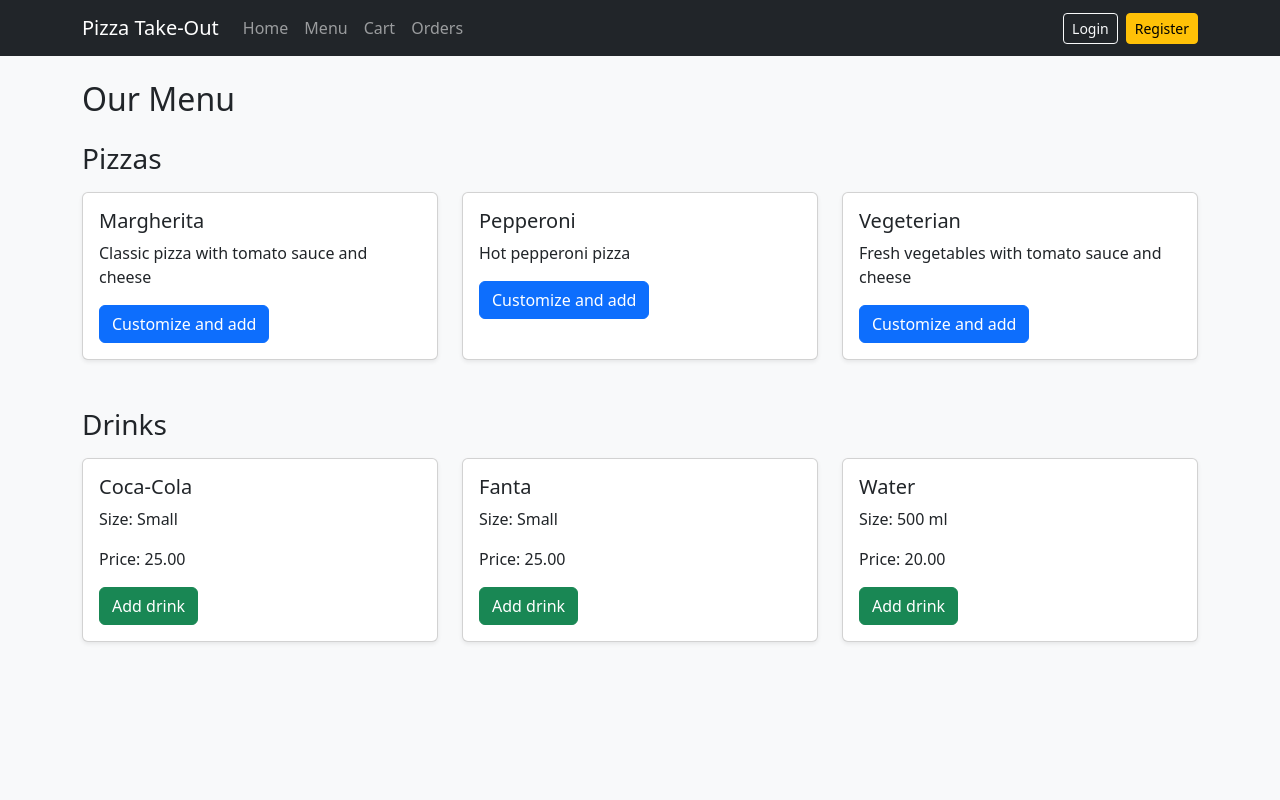
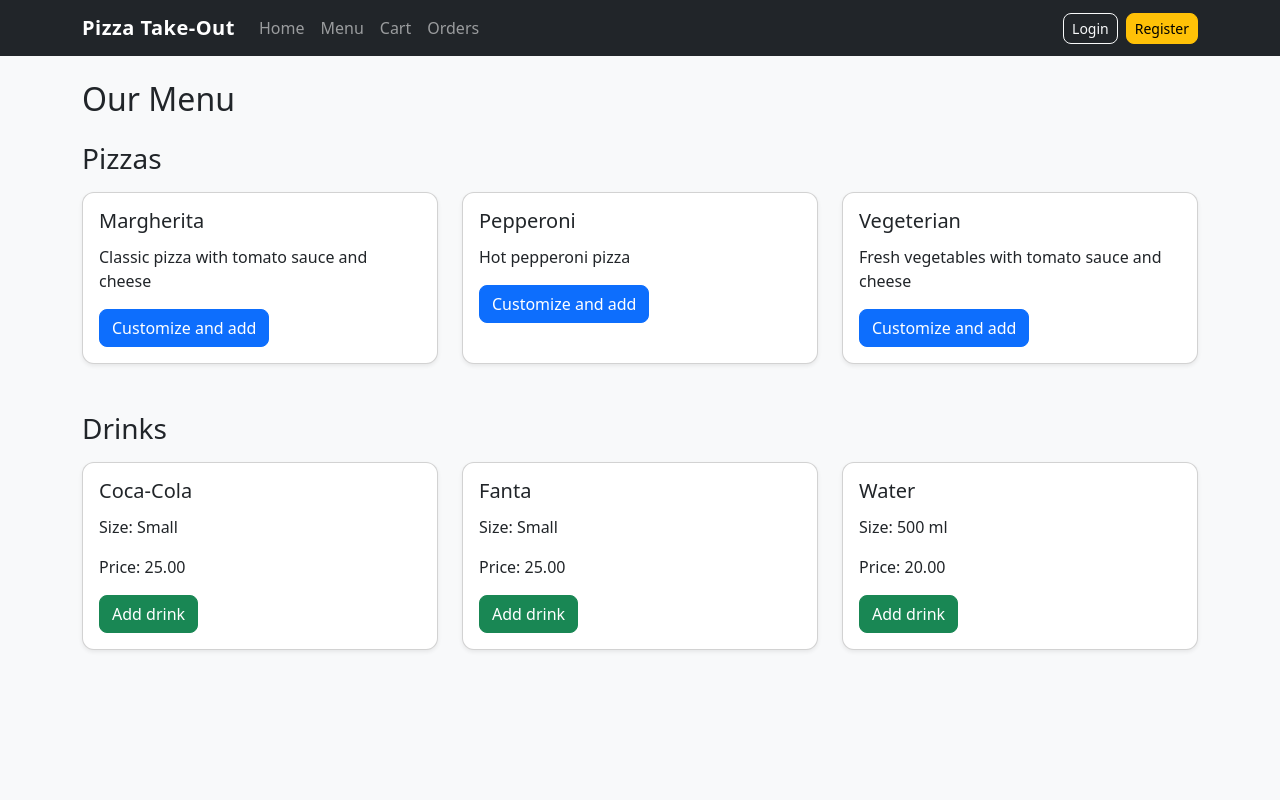
Before and after one commit to floramousavi/pizza_django_project, a Django app: page /menu/ in a window 1280 px wide. Run offline with Django 5.2, Linux system fonts and the light colour scheme; data comes from the database, SQL or seed files in the repository; both versions use the stored data as it was after the commit.

Commit message:
Added a custom css file and set up static files.

```diff
--- a/config/settings.py
+++ b/config/settings.py
@@ -118,6 +118,7 @@ USE_TZ = True
 # https://docs.djangoproject.com/en/6.0/howto/static-files/
 
 STATIC_URL = "static/"
+STATICFILES_DIRS = [BASE_DIR / "static"]
 LOGIN_URL = "/accounts/login/"
 LOGIN_REDIRECT_URL = "/"
 LOGOUT_REDIRECT_URL = "/"
--- /dev/null
+++ b/static/css/style.css
@@ -0,0 +1,40 @@
+body {
+    min-height: 100vh;
+}
+
+.navbar-brand {
+    font-weight: 700;
+    letter-spacing: 0.5px;
+}
+
+.card {
+    border-radius: 12px;
+}
+
+.btn {
+    border-radius: 8px;
+}
+
+h1, h2, h3, h4, h5 {
+    color: #212529;
+}
+
+.card-title {
+    margin-bottom: 0.75rem;
+}
+
+.alert {
+    border-radius: 10px;
+}
+
+.order-status-pending {
+    background-color: #6c757d;
+}
+
+.order-status-preparing {
+    background-color: #fd7e14;
+}
+
+.order-status-completed {
+    background-color: #198754;
+}
--- a/templates/base.html
+++ b/templates/base.html
@@ -1,3 +1,4 @@
+{% load static %}
 <!DOCTYPE html>
 <html lang="en">
 <head>
@@ -6,6 +7,7 @@
     <title>{% block title %}Pizza Take-Out{% endblock %}</title>
 
     <link href="https://cdn.jsdelivr.net/npm/bootstrap@5.3.8/dist/css/bootstrap.min.css" rel="stylesheet" integrity="sha384-sRIl4kxILFvY47J16cr9ZwB07vP4J8+LH7qKQnuqkuIAvNWLzeN8tE5YBujZqJLB" crossorigin="anonymous">
+    <link rel="stylesheet" href="{% static 'css/style.css' %}">
 </head>
 <body class="bg-light">
     <nav class="navbar navbar-expand-lg navbar-dark bg-dark">
```
Also changed, not shown: db.sqlite3.
